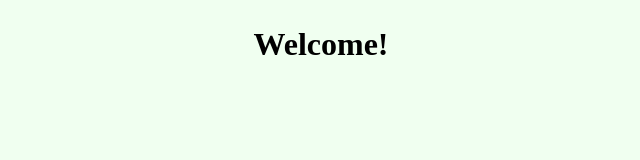
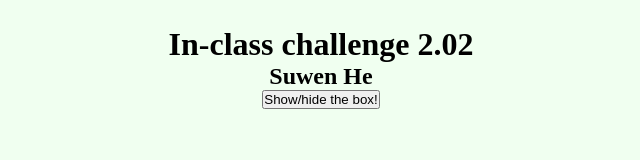
Before and after one commit to su24-he/challenge2.2, a plain HTML site: page index.html in a window 1280 px wide. Shown: the whole page, without its empty margins (319-959 px from the left). Drawn offline with Linux system fonts and the light colour scheme.

Commit message:
Update index.html

```diff
--- a/index.html
+++ b/index.html
@@ -15,7 +15,10 @@
     <!-- a parent div to act as the container for all elements -->
     <div id="home-screen">
 
-        <h1 id="welcome-text">Welcome!</h1>
+        <h1 id="welcome-text">In-class challenge 2.02</h1>
+        <h2 id="name">Suwen He</h2>
+        <button id="btu">Show/hide the box!</button>
+        <div id="box"></div>
 
     </div>
 
```
